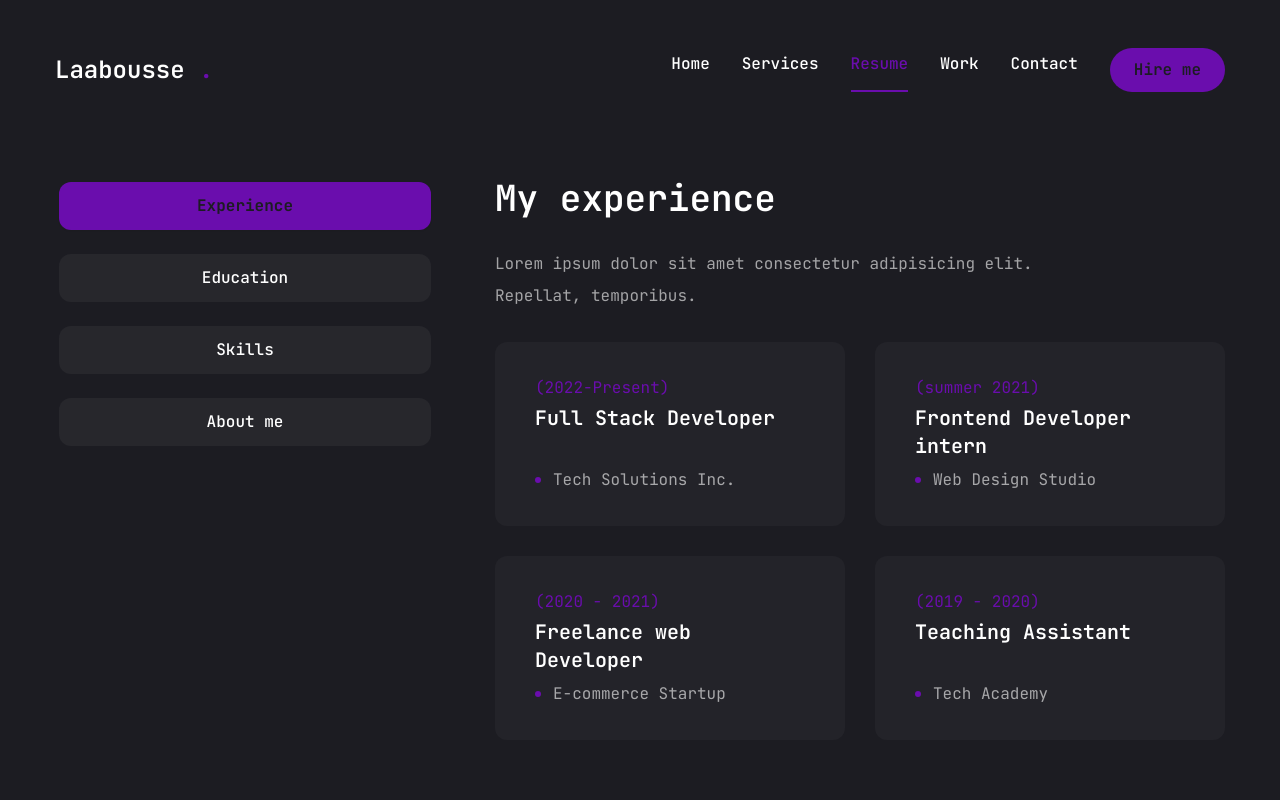
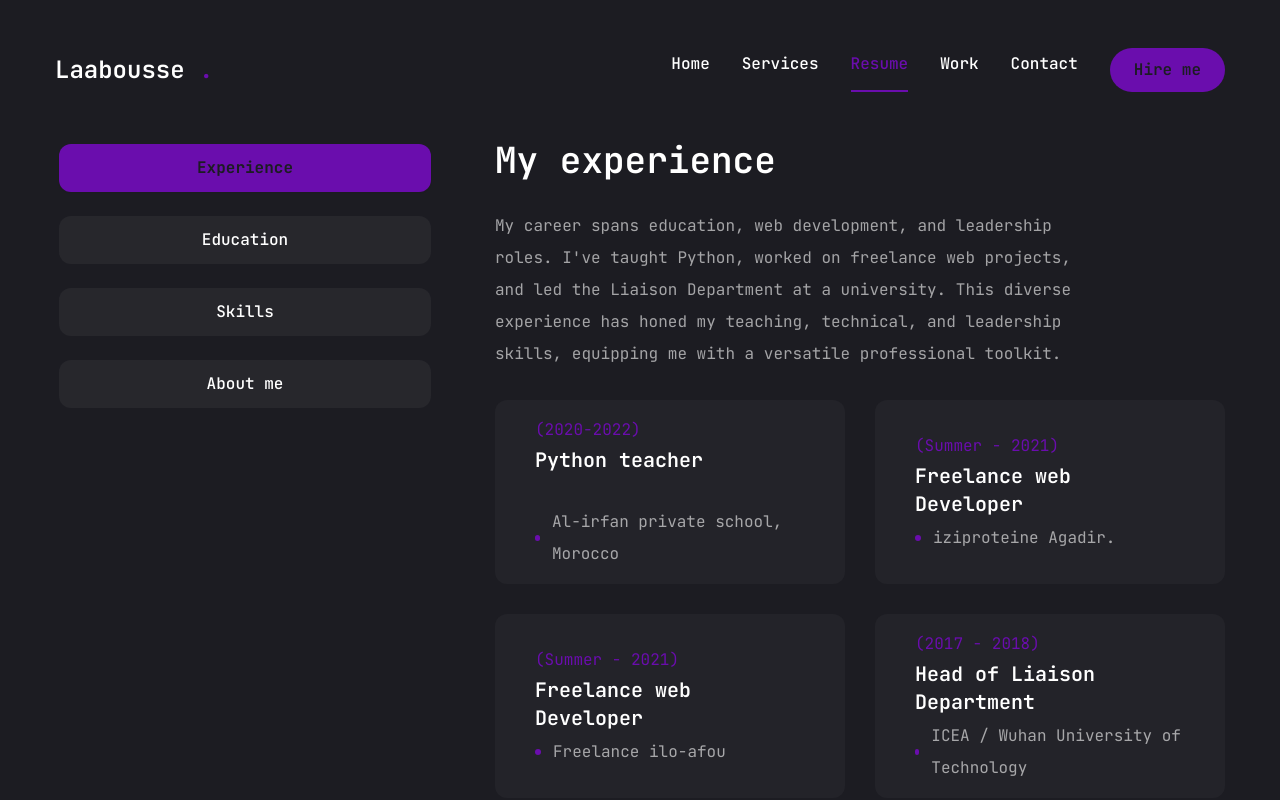
Before and after one commit to laabousse/Build-a-Portfolio-Website-Using-Next-JS, a Next.js app: page /resume in a window 1280 px wide. Built offline with nearby package versions, Linux system fonts and the light colour scheme.

Commit message:
"Updated resume page with new icons, rewritten about and experience sections, and revised education and skills data."

```diff
--- a/app/resume/page.jsx
+++ b/app/resume/page.jsx
@@ -1,12 +1,24 @@
 "use client";
-import { FaHtml5, FaCss3, FaJs, FaReact, FaNodeJs } from "react-icons/fa";
+import {
+  FaHtml5,
+  FaCss3,
+  FaJs,
+  FaReact,
+  FaNodeJs,
+  FaGithub,
+  FaAws,
+  FaPython,
+  FaJava,
+  FaDatabase,
+  FaDocker,
+} from "react-icons/fa";
 import { SiTailwindcss, SiNextdotjs } from "react-icons/si";
 
 // about data
 const about = {
   title: "About me",
   description:
-    "Lorem ipsum dolor sit amet consectetur adipisicing elit. Repellat, temporibus.",
+    "I am a hard working, honest individual. I am a good timekeeper, always wiling to learn new skills. I am friendly, helpful and polite. I am able to work independently in busy environments and also within a team setting. I am outgoing and tactful, and able to listen effectively when solving problems.",
   info: [
     {
       fieldname: "Name",
@@ -18,7 +30,7 @@ const about = {
     },
     {
       fieldname: "Experience",
-      fieldvalue: "12+ Years",
+      fieldvalue: "4+ Years",
     },
     {
       fieldname: "Skype",
@@ -48,37 +60,37 @@ const experience = {
   icon: "/assets/resume/badge.svg",
   title: "My experience",
   description:
-    "Lorem ipsum dolor sit amet consectetur adipisicing elit. Repellat, temporibus.",
+    "My career spans education, web development, and leadership roles. I've taught Python, worked on freelance web projects, and led the Liaison Department at a university. This diverse experience has honed my teaching, technical, and leadership skills, equipping me with a versatile professional toolkit.",
   items: [
     {
-      company: "Tech Solutions Inc.",
-      position: "Full Stack Developer",
-      duration: "2022-Present",
+      company: "Al-irfan private school, Morocco",
+      position: "Python teacher",
+      duration: "2020-2022",
     },
     {
-      company: "Web Design Studio",
-      position: "Frontend Developer intern",
-      duration: "summer 2021",
+      company: "iziproteine Agadir.",
+      position: "Freelance web Developer",
+      duration: "Summer - 2021",
     },
     {
-      company: "E-commerce Startup",
+      company: "Freelance ilo-afou",
       position: "Freelance web Developer",
-      duration: "2020 - 2021",
+      duration: "Summer - 2021",
     },
     {
-      company: "Tech Academy",
-      position: "Teaching Assistant",
-      duration: "2019 - 2020",
+      company: "ICEA / Wuhan University of Technology",
+      position: "Head of Liaison Department",
+      duration: "2017 - 2018",
     },
     {
-      company: "Digital Agency",
-      position: "UI/UX Designer",
-      duration: "2018 - 2019",
+      company: "International University of Agadir - Morocco",
+      position: "Organizing Committee of TEDxUniversiapolis",
+      duration: " December - 2014",
     },
     {
-      company: "Software development Firm",
-      position: "Junior Developer",
-      duration: "2017 - 2018",
+      company: "AMANNET",
+      position: "Internship Web de",
+      duration: "Summer - 2014",
     },
   ],
 };
@@ -88,37 +100,22 @@ const education = {
   icon: "/assets/resume/cap.svg",
   title: "My education",
   description:
-    "Lorem ipsum dolor sit amet consectetur adipisicing elit. Repellat, temporibus.",
+    "My academic journey in computer science encompasses a Bachelor's in Computer Engineering, a Master's in Information Security, and an ongoing PhD in Images processing. This diverse education has provided me with a comprehensive understanding of technology, from foundational concepts to advanced cybersecurity and cutting-edge research.",
   items: [
     {
-      institution: "Online course Platform",
-      degree: "Full Stack Web Developer bootcamp",
-      duration: "2023",
+      institution: "Wuhan University of Technology",
+      degree: "PhD / Images processing",
+      duration: "2017 - present",
     },
     {
-      institution: "Codeacademy",
-      degree: "Front-end Track",
-      duration: "2022",
+      institution: "Wuhan University of Technology",
+      degree: "Master / Information Security",
+      duration: "2015 - 2017",
     },
     {
-      institution: "Online course",
-      degree: "Programming course",
-      duration: "2020 - 2021",
-    },
-    {
-      institution: "Tech Institute",
-      degree: "Certified Web Developer",
-      duration: "2019",
-    },
-    {
-      institution: "Design School",
-      degree: "Diploma in Graphic Design",
-      duration: "2016 - 2018",
-    },
-    {
-      institution: "Community College",
-      degree: "Associate degree in Computer Science",
-      duration: "2014 - 2016",
+      institution: "International University of Agadir",
+      degree: "Bachelor / Computer engineering",
+      duration: "2011 - 2014",
     },
   ],
 };
@@ -127,7 +124,7 @@ const education = {
 const skills = {
   title: "My skills",
   description:
-    "Lorem ipsum dolor sit amet, consectetur adipisicing elit. Placeat, explicabo.",
+    "I have experience in web development, cloud technologies, and system administration, with strong skills in research, problem-solving, and project planning. I'm highly adaptable and effective in tackling diverse technical challenges and delivering results.",
   skillList: [
     {
       icon: <FaHtml5 />,
@@ -156,6 +153,26 @@ const skills = {
     {
       icon: <FaNodeJs />,
       name: "Node.js",
+    },
+    {
+      icon: <FaGithub />,
+      name: "Github Repository",
+    },
+    {
+      icon: <FaAws />,
+      name: "AWS Cloud Infrastructure",
+    },
+    {
+      icon: <FaDocker />,
+      name: "Docker",
+    },
+    {
+      icon: <FaPython />,
+      name: "Python",
+    },
+    {
+      icon: <FaDatabase />,
+      name: "SQL Server 2008, MySQL, SQLite",
     },
   ],
 };
```
